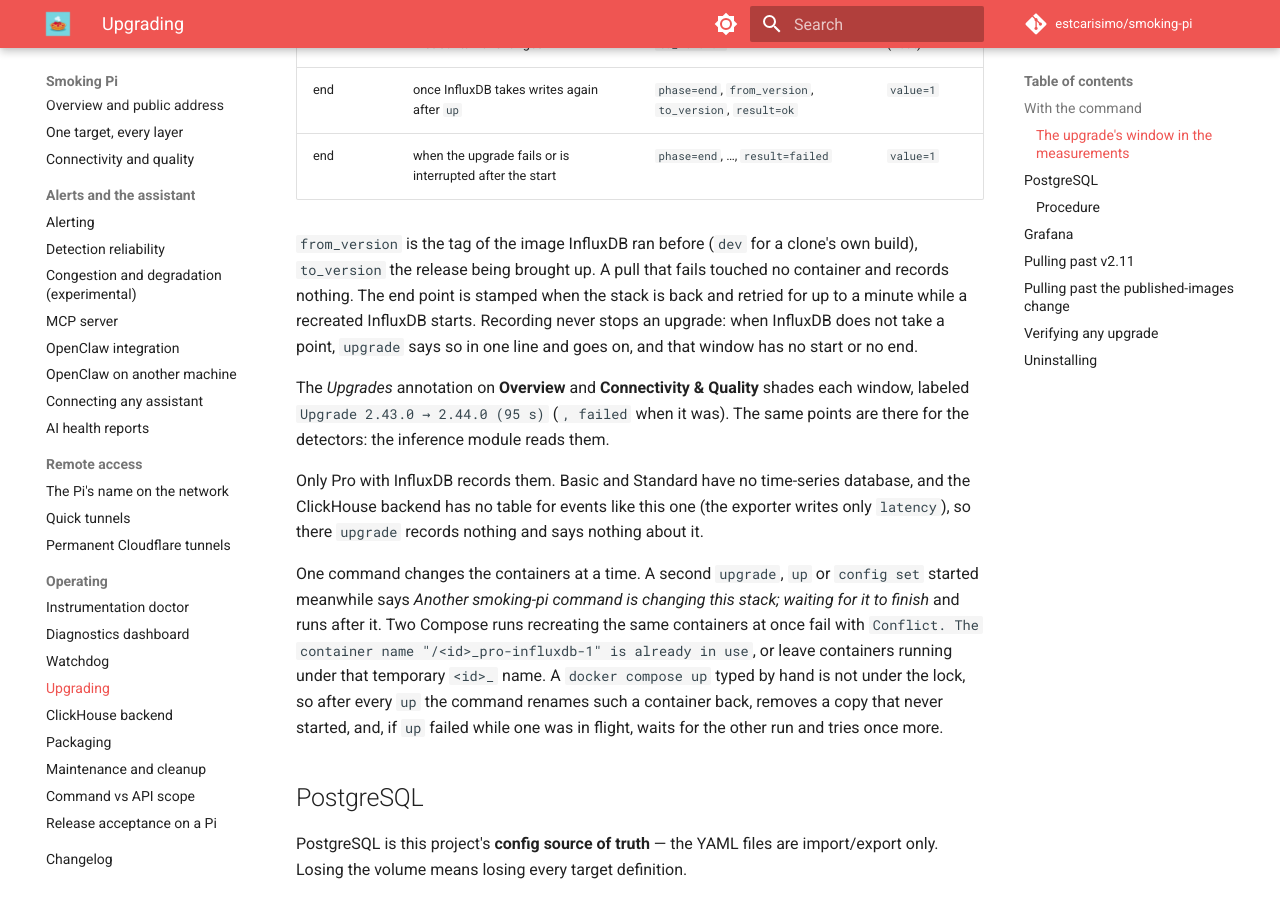
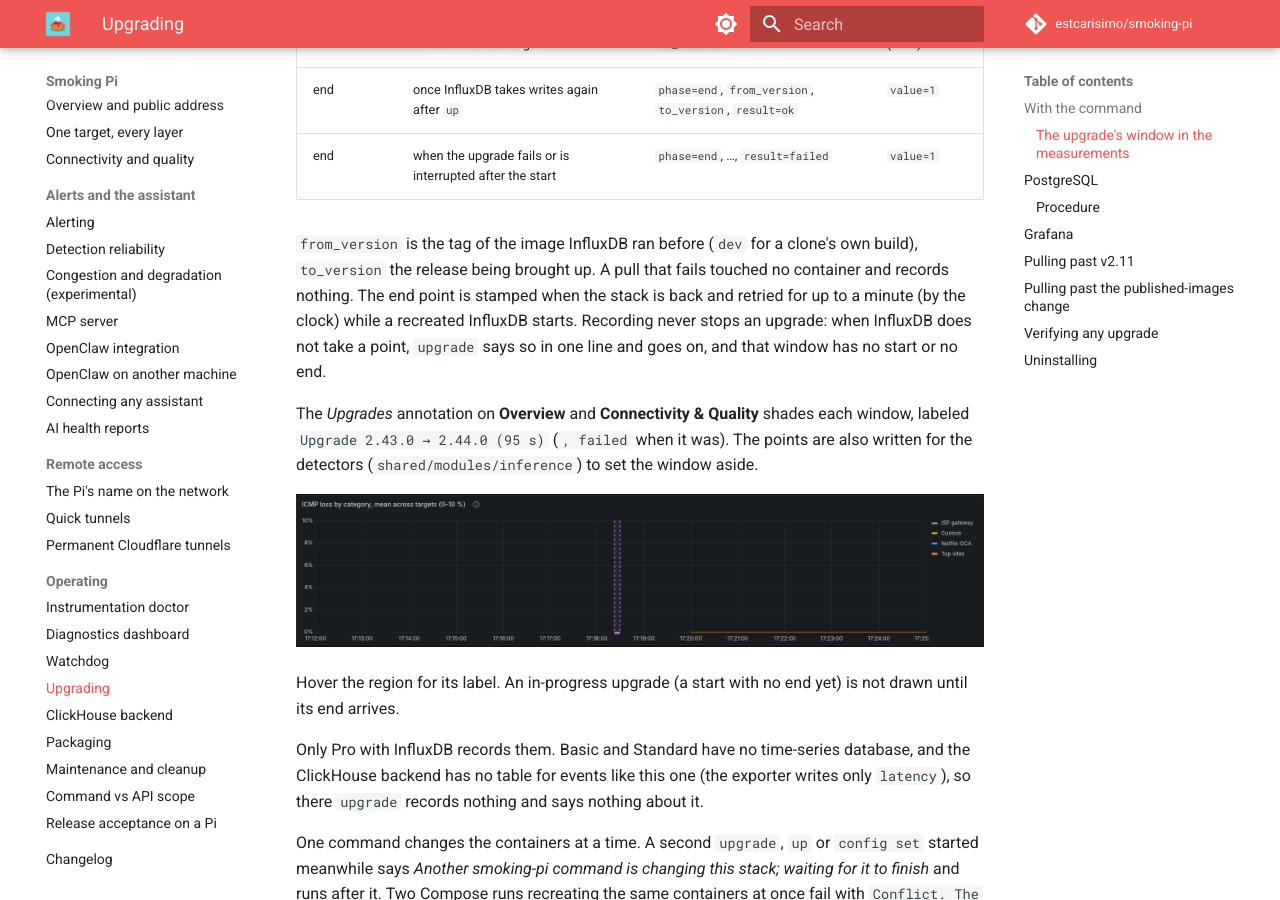
Before and after one commit to estcarisimo/smoking-pi, an MkDocs documentation site: the page built from docs/upgrades.md, in a window 1280 px wide and 900 px high, scrolled down 1716 px. Built offline with MkDocs 1.6.1 and Material for MkDocs 9.7.7, drawn with Linux system fonts in a browser that asks for light colours; comment, search, counter and statistics services are not loaded.

Commit message:
fix(cli): the upgrade window's end gives up by the clock, and the doctor ignores keys inside strings
Review of #398: the end point's retries are bounded by a 60 s wall-clock
deadline as well as 20 tries (a wedged Docker made each try up to 15 s);
a digest-pinned image gives no from_version rather than the hash; the
annotation measures elapsed in ms so the region starts on the start
point; the doctor's computed-column scan masks string literals; tests
for a failure after the end (doctor) and for SIGTERM during up; docs
no longer say the inference module reads the points yet, and show the
region.

Co-Authored-By: Claude Opus 5.5 <noreply@anthropic.com>

```diff
--- a/docs/upgrades.md
+++ b/docs/upgrades.md
@@ -80,15 +80,20 @@ writes its own start and end into the edition's InfluxDB bucket
 `from_version` is the tag of the image InfluxDB ran before (`dev` for a
 clone's own build), `to_version` the release being brought up. A pull that
 fails touched no container and records nothing. The end point is stamped
-when the stack is back and retried for up to a minute while a recreated
-InfluxDB starts. Recording never stops an upgrade: when InfluxDB does not
+when the stack is back and retried for up to a minute (by the clock)
+while a recreated InfluxDB starts. Recording never stops an upgrade: when InfluxDB does not
 take a point, `upgrade` says so in one line and goes on, and that window
 has no start or no end.
 
 The *Upgrades* annotation on **Overview** and **Connectivity & Quality**
 shades each window, labeled `Upgrade 2.43.0 → 2.44.0 (95 s)` (`, failed`
-when it was). The same points are there for the detectors: the inference
-module reads them.
+when it was). The points are also written for the detectors
+(`shared/modules/inference`) to set the window aside.
+
+![The Upgrades region on Connectivity & Quality: a 7-second same-version upgrade on a staging Pi, between the two dotted lines](img/upgrade-window.png)
+
+Hover the region for its label. An in-progress upgrade (a start with no end
+yet) is not drawn until its end arrives.
 
 Only Pro with InfluxDB records them. Basic and Standard have no time-series
 database, and the ClickHouse backend has no table for events like this one
```
Also changed, not shown: docs/img/upgrade-window.png (added), 6 other files.
